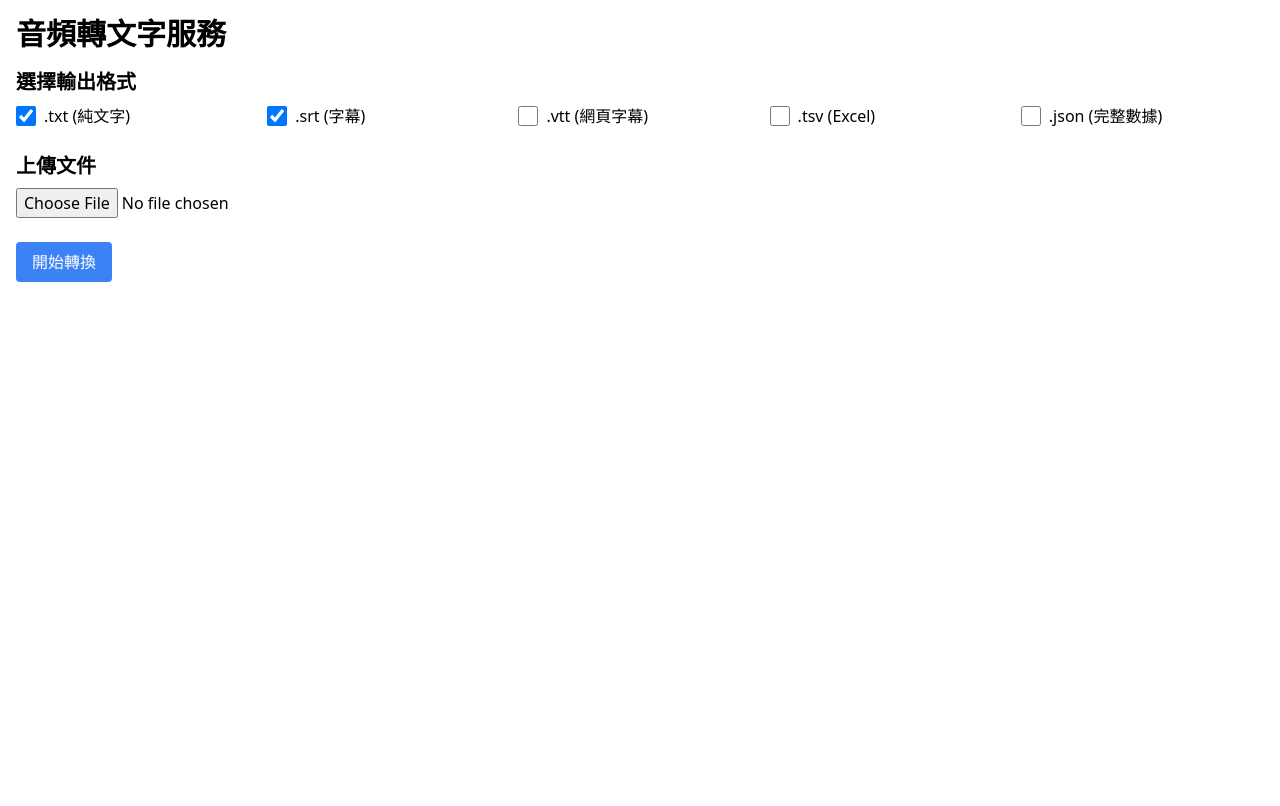
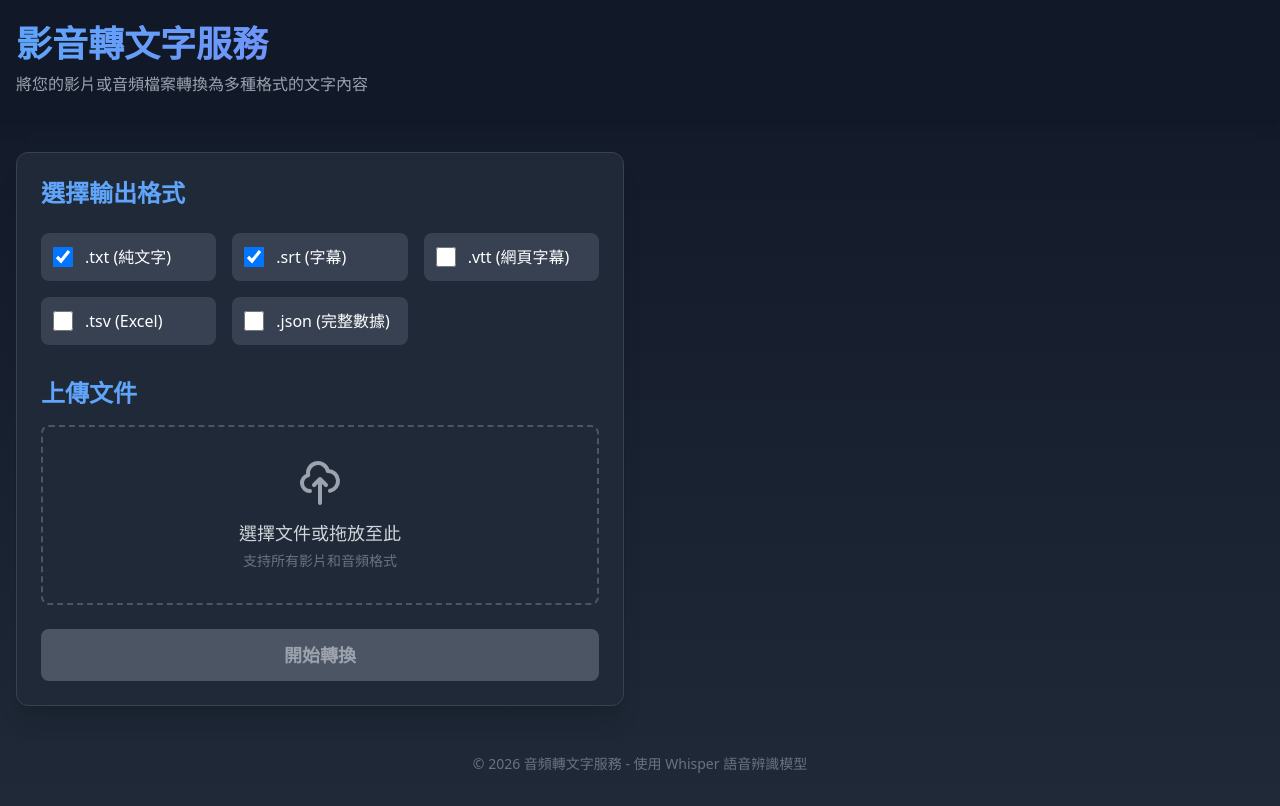
Before and after one commit to reyerchu/s2t, a React (Create React App) app in the folder frontend/: page / in a window 1280 px wide. Built offline with nearby package versions, Linux system fonts and the light colour scheme.

Commit message:
改進前端UI設計: 採用現代化風格，參考defintek.io的設計元素

```diff
--- a/frontend/src/App.jsx
+++ b/frontend/src/App.jsx
@@ -73,124 +73,155 @@ function App() {
   };
 
   return (
-    <div className="container mx-auto p-4">
-      <h1 className="text-3xl font-bold mb-4">音頻轉文字服務</h1>
+    <div className="min-h-screen bg-gradient-to-b from-gray-900 to-gray-800 text-white">
+      {/* Header */}
+      <header className="bg-gray-900 py-6 shadow-lg">
+        <div className="container mx-auto px-4">
+          <h1 className="text-4xl font-bold text-transparent bg-clip-text bg-gradient-to-r from-blue-400 to-purple-500">
+            影音轉文字服務
+          </h1>
+          <p className="text-gray-400 mt-2">
+            將您的影片或音頻檔案轉換為多種格式的文字內容
+          </p>
+        </div>
+      </header>
 
-      <div className="mb-6">
-        <h2 className="text-xl font-bold mb-2">選擇輸出格式</h2>
-        <div className="grid grid-cols-2 md:grid-cols-5 gap-2">
-          <label className="flex items-center space-x-2">
+      <div className="container mx-auto px-4 py-8">
+        {/* Main content */}
+        <div className="grid grid-cols-1 lg:grid-cols-2 gap-8">
+          <div className="bg-gray-800 rounded-xl shadow-xl p-6 border border-gray-700">
+            <h2 className="text-2xl font-bold mb-6 text-blue-400">選擇輸出格式</h2>
+            <div className="grid grid-cols-2 md:grid-cols-3 gap-4 mb-8">
+              {Object.entries({
+                txt: '.txt (純文字)',
+                srt: '.srt (字幕)',
+                vtt: '.vtt (網頁字幕)',
+                tsv: '.tsv (Excel)',
+                json: '.json (完整數據)'
+              }).map(([format, label]) => (
+                <label key={format} className="flex items-center space-x-3 p-3 rounded-lg bg-gray-700 hover:bg-gray-600 transition-colors cursor-pointer">
                   <input
                     type="checkbox"
-              checked={selectedFormats.txt}
-              onChange={() => handleFormatChange('txt')}
-              className="form-checkbox h-5 w-5 text-blue-600"
+                    checked={selectedFormats[format]}
+                    onChange={() => handleFormatChange(format)}
+                    className="form-checkbox h-5 w-5 text-blue-500 rounded"
                   />
-            <span>.txt (純文字)</span>
+                  <span>{label}</span>
                 </label>
-          <label className="flex items-center space-x-2">
-            <input
-              type="checkbox"
-              checked={selectedFormats.srt}
-              onChange={() => handleFormatChange('srt')}
-              className="form-checkbox h-5 w-5 text-blue-600"
-            />
-            <span>.srt (字幕)</span>
-          </label>
-          <label className="flex items-center space-x-2">
-            <input
-              type="checkbox"
-              checked={selectedFormats.vtt}
-              onChange={() => handleFormatChange('vtt')}
-              className="form-checkbox h-5 w-5 text-blue-600"
-            />
-            <span>.vtt (網頁字幕)</span>
-          </label>
-          <label className="flex items-center space-x-2">
-            <input
-              type="checkbox"
-              checked={selectedFormats.tsv}
-              onChange={() => handleFormatChange('tsv')}
-              className="form-checkbox h-5 w-5 text-blue-600"
-            />
-            <span>.tsv (Excel)</span>
-          </label>
-          <label className="flex items-center space-x-2">
-            <input
-              type="checkbox"
-              checked={selectedFormats.json}
-              onChange={() => handleFormatChange('json')}
-              className="form-checkbox h-5 w-5 text-blue-600"
-            />
-            <span>.json (完整數據)</span>
-          </label>
-        </div>
+              ))}
             </div>
 
-      <form onSubmit={handleSubmit} className="mb-4">
-        <div className="mb-4">
-          <h2 className="text-xl font-bold mb-2">上傳文件</h2>
+            <form onSubmit={handleSubmit}>
+              <h2 className="text-2xl font-bold mb-4 text-blue-400">上傳文件</h2>
+              <div className="mb-6">
+                <div className="border-2 border-dashed border-gray-600 rounded-lg p-8 text-center hover:border-blue-400 transition-colors">
                   <input
                     type="file"
                     accept="*/*"
                     onChange={handleFileChange}
-            className="mb-2"
+                    className="hidden"
+                    id="file-upload"
                   />
+                  <label htmlFor="file-upload" className="cursor-pointer flex flex-col items-center">
+                    <svg xmlns="http://www.w3.org/2000/svg" className="h-12 w-12 text-gray-400 mb-3" fill="none" viewBox="0 0 24 24" stroke="currentColor">
+                      <path strokeLinecap="round" strokeLinejoin="round" strokeWidth={2} d="M7 16a4 4 0 01-.88-7.903A5 5 0 1115.9 6L16 6a5 5 0 011 9.9M15 13l-3-3m0 0l-3 3m3-3v12" />
+                    </svg>
+                    <span className="text-gray-300 text-lg font-medium">選擇文件或拖放至此</span>
+                    <span className="text-gray-500 text-sm mt-1">支持所有影片和音頻格式</span>
+                    {file && (
+                      <div className="mt-4 p-3 bg-blue-900/30 rounded-lg">
+                        <p className="text-blue-300">已選擇: {file.name}</p>
+                        <p className="text-gray-400 text-sm">大小: {(file.size / (1024 * 1024)).toFixed(2)} MB</p>
+                      </div>
+                    )}
+                  </label>
+                </div>
               </div>
 
               <button
                 type="submit"
                 disabled={!file || loading}
-          className="bg-blue-500 text-white px-4 py-2 rounded"
+                className={`w-full py-3 px-4 rounded-lg font-bold text-lg transition-colors ${
+                  !file || loading
+                    ? 'bg-gray-600 text-gray-400 cursor-not-allowed'
+                    : 'bg-gradient-to-r from-blue-500 to-purple-600 hover:from-blue-600 hover:to-purple-700 text-white'
+                }`}
               >
-          {loading ? '處理中...' : '開始轉換'}
+                {loading ? (
+                  <span className="flex items-center justify-center">
+                    <svg className="animate-spin -ml-1 mr-3 h-5 w-5 text-white" xmlns="http://www.w3.org/2000/svg" fill="none" viewBox="0 0 24 24">
+                      <circle className="opacity-25" cx="12" cy="12" r="10" stroke="currentColor" strokeWidth="4"></circle>
+                      <path className="opacity-75" fill="currentColor" d="M4 12a8 8 0 018-8V0C5.373 0 0 5.373 0 12h4zm2 5.291A7.962 7.962 0 014 12H0c0 3.042 1.135 5.824 3 7.938l3-2.647z"></path>
+                    </svg>
+                    處理中...
+                  </span>
+                ) : '開始轉換'}
               </button>
             </form>
+          </div>
 
+          <div>
             {logs.length > 0 && (
-        <div className="mb-4 p-4 bg-gray-100 rounded">
-          <h2 className="text-xl font-bold mb-2">處理進度</h2>
-          <div className="bg-black text-green-400 p-4 rounded font-mono text-sm h-48 overflow-y-auto">
+              <div className="bg-gray-800 rounded-xl shadow-xl p-6 border border-gray-700 mb-8">
+                <h2 className="text-2xl font-bold mb-4 text-blue-400">處理進度</h2>
+                <div className="bg-black text-green-400 p-4 rounded-lg font-mono text-sm h-64 overflow-y-auto">
                   {logs.map((log, index) => (
-              <div key={index}>{log}</div>
+                    <div key={index} className="mb-1 leading-relaxed">{log}</div>
                   ))}
                 </div>
               </div>
             )}
 
             {zipUrl && (
-        <div className="mb-4 p-4 bg-green-100 rounded">
-          <h2 className="text-xl font-bold mb-2">轉換完成</h2>
+              <div className="bg-gradient-to-r from-blue-900/50 to-purple-900/50 rounded-xl shadow-xl p-6 border border-blue-700 mb-8">
+                <h2 className="text-2xl font-bold mb-4 text-blue-300">轉換完成</h2>
+                <p className="text-gray-300 mb-4">您的文件已成功轉換為文字，點擊下方按鈕下載所有格式。</p>
                 <a
                   href={zipUrl}
-            className="bg-green-500 text-white px-4 py-2 rounded inline-block"
+                  className="block w-full text-center bg-blue-600 hover:bg-blue-700 text-white py-3 px-4 rounded-lg font-bold transition-colors"
                   download
                 >
                   下載 ZIP 文件
                 </a>
               </div>
             )}
+          </div>
+        </div>
 
         {results && (
-        <div className="results">
-          <h2 className="text-xl font-bold mb-2">預覽結果</h2>
-
-          <div className="grid grid-cols-1 gap-4">
+          <div className="mt-8 bg-gray-800 rounded-xl shadow-xl p-6 border border-gray-700">
+            <h2 className="text-2xl font-bold mb-6 text-blue-400">預覽結果</h2>
+            <div className="grid grid-cols-1 gap-6">
               {Object.entries(results).map(([format, content]) => (
-              <div key={format} className="border p-4 rounded">
-                <h3 className="font-bold mb-2">{format.toUpperCase()} 格式</h3>
+                <div key={format} className="border border-gray-700 bg-gray-750 rounded-lg p-4">
+                  <h3 className="font-bold mb-3 text-lg flex items-center">
+                    <span className="inline-block w-8 h-8 rounded-full bg-blue-500 text-white mr-2 flex items-center justify-center">
+                      {format.charAt(0).toUpperCase()}
+                    </span>
+                    <span className="text-blue-300">{format.toUpperCase()} 格式</span>
+                  </h3>
+                  <div className="bg-gray-900 p-4 rounded-lg">
                     {format === 'json' ? (
-                  <pre className="whitespace-pre-wrap">
+                      <pre className="whitespace-pre-wrap text-gray-300 text-sm">
                         {JSON.stringify(content, null, 2)}
                       </pre>
                     ) : (
-                  <pre className="whitespace-pre-wrap">{content}</pre>
+                      <pre className="whitespace-pre-wrap text-gray-300">
+                        {content}
+                      </pre>
                     )}
+                  </div>
                 </div>
               ))}
             </div>
           </div>
         )}
+
+        {/* Footer */}
+        <footer className="mt-12 text-center text-gray-500 text-sm">
+          <p>© {new Date().getFullYear()} 音頻轉文字服務 - 使用 Whisper 語音辨識模型</p>
+        </footer>
+      </div>
     </div>
   );
 }
```
Lines whose indentation alone changed are shown as unchanged.
